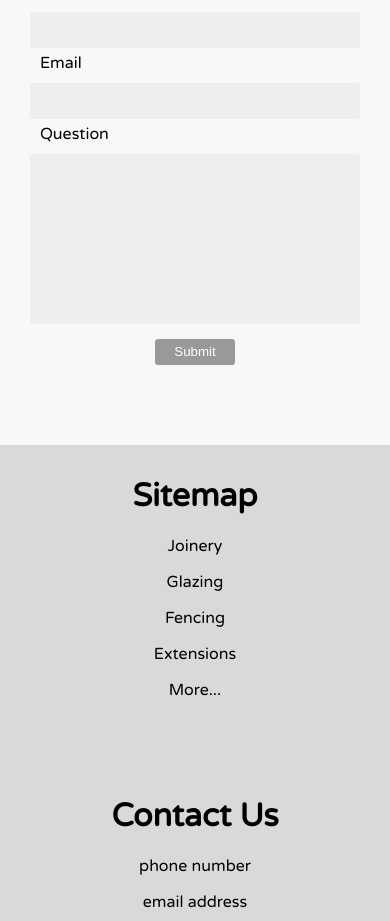
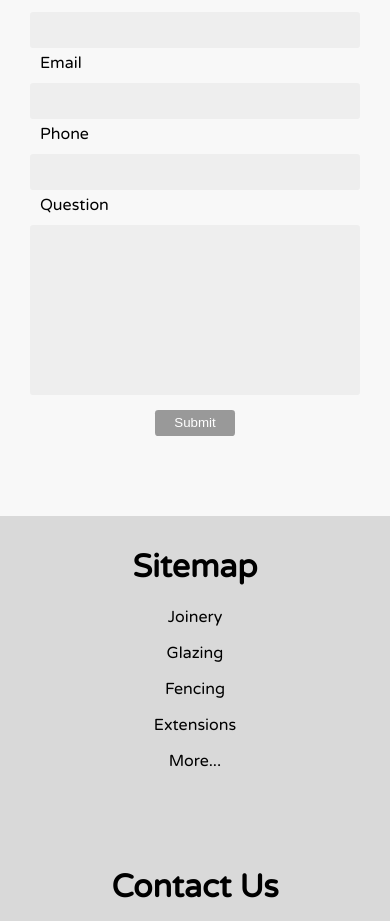
Before and after one commit to callummclu/mck-joinery-glazing, a Next.js app in the folder client-frontend/: page /home in a window 390 px wide. Shown: the part 3365-4286 px from the top of the page. Built offline with nearby package versions, Linux system fonts and the light colour scheme.

Commit message:
added phone to form

```diff
--- a/client-frontend/components/contact.tsx
+++ b/client-frontend/components/contact.tsx
@@ -6,6 +6,7 @@ export const Contact = () => {
     const nameRef = useRef<HTMLInputElement>(null)
     const emailRef = useRef<HTMLInputElement>(null)
     const queryRef = useRef<HTMLTextAreaElement>(null)
+    const phoneRef = useRef<HTMLInputElement>(null)
 
     const contactSubmit = (e:any) => {
         e.preventDefault()
@@ -23,6 +24,9 @@ export const Contact = () => {
 
                     <label htmlFor='contact-email'>Email</label>
                     <FormInput id='contact-email' type="email" ref={emailRef} required/>
+
+                    <label htmlFor='contact-email'>Phone</label>
+                    <FormInput id='contact-phone' type="phone" ref={phoneRef} required/>
 
                     <label htmlFor='contact-question'>Question</label>
                     <FormTextarea id='contact-question' ref={queryRef} required data-attr={1}/>
```
